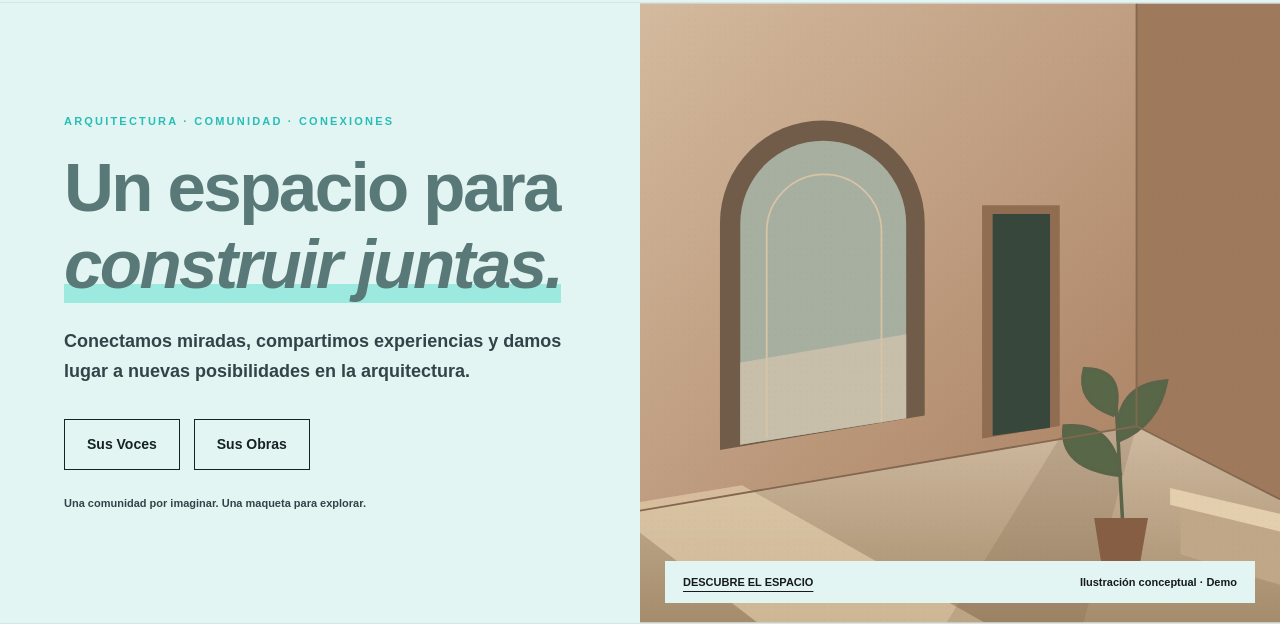
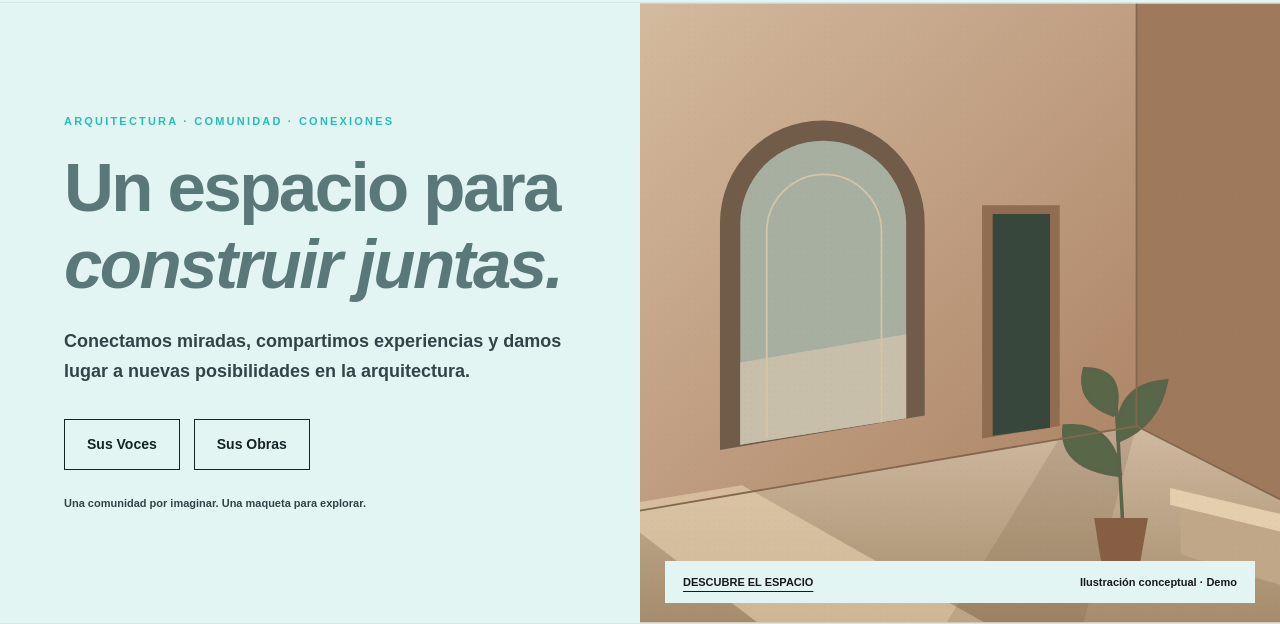
Before and after one commit to grupoferrantu-lab/espacio-arquitecta, a plain HTML site: page index.html in a window 1280 px wide. Shown: the part 192-816 px from the top of the page. Drawn offline with Linux system fonts and the light colour scheme.

Commit message:
Quitar subrayado de construir juntas en inicio [skip ci]

```diff
--- a/css/styles.css
+++ b/css/styles.css
@@ -4,7 +4,7 @@
 .editorial-filters{grid-template-columns:1fr 1fr auto;max-width:none}.editorial-filters label{margin-bottom:0}.publication-body{margin-top:35px}.publication-topics .tag{margin-right:6px}.meta-label{font-size:12px;margin-right:10px}@media(max-width:720px){.editorial-filters{grid-template-columns:1fr}}
 
 /* Paleta: fondo blanco, azules y superficies claras. Las imágenes conservan sus colores originales. */
-.hero h1 em{background:linear-gradient(transparent 76%,var(--accent) 76%)}
+.hero h1 em{background:none}
 input[type=checkbox]{accent-color:#1F2D3D}
 nav a[aria-current=page]{box-shadow:inset 0 -7px 0 var(--accent)}
 
```
